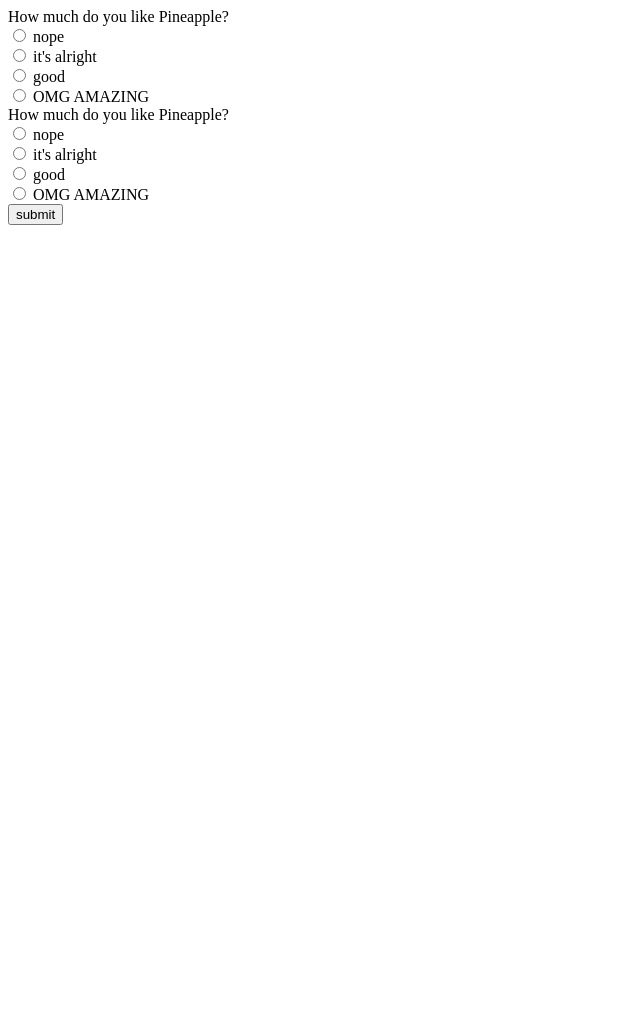
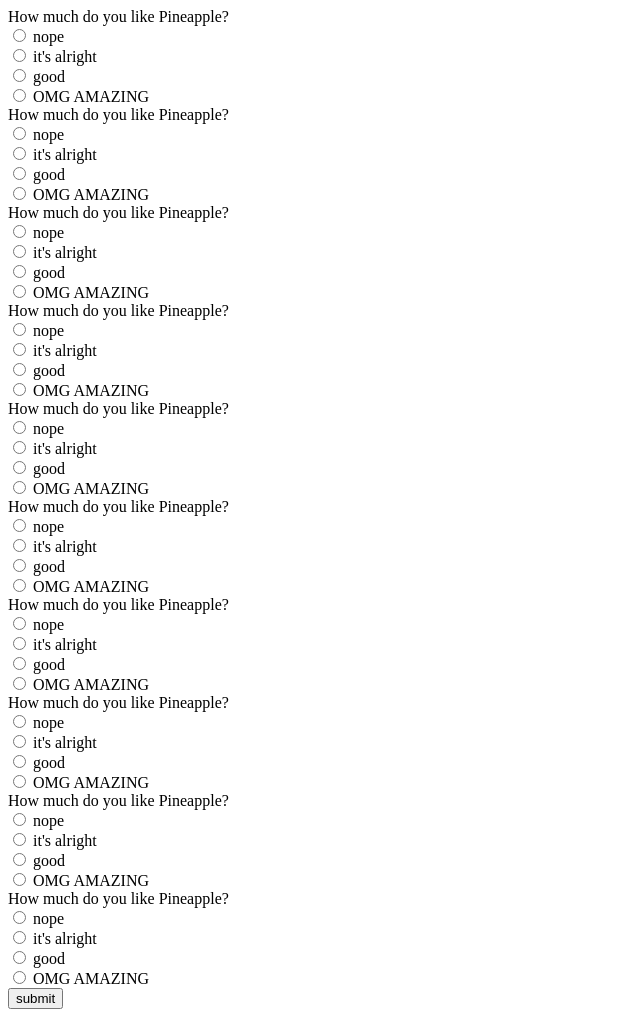
Before and after one commit to Mezran/GT-FriendsFinder, a website: page app/public/survey.html in a window 1280 px wide. Shown: the whole page, without its empty margins (0-640 px from the left). Before the commit the page ends 800 px from the top, so only its background shows below. Drawn offline with nearby package versions, Linux system fonts and the light colour scheme.

```diff
--- a/app/data/friends.js
+++ b/app/data/friends.js
@@ -12,3 +12,5 @@
   photo: "MISSING",
   scores: [2, 2, 2, 2, 2, 2, 2, 2, 2, 2]
 }]
+
+module.exports = friends;
--- a/app/public/survey.html
+++ b/app/public/survey.html
@@ -42,6 +42,126 @@
   <input type="radio" name="Q2" value="4">
   <span>OMG AMAZING</span>
 
+  <div class="">
+    How much do you like Pineapple?
+  </div>
+  <input type="radio" name="Q3" value="1">
+  <span>nope</span>
+  <br>
+  <input type="radio" name="Q3" value="2">
+  <span>it's alright</span>
+  <br>
+  <input type="radio" name="Q3" value="3">
+  <span>good</span>
+  <br>
+  <input type="radio" name="Q3" value="4">
+  <span>OMG AMAZING</span>
+
+  <div class="">
+    How much do you like Pineapple?
+  </div>
+  <input type="radio" name="Q4" value="1">
+  <span>nope</span>
+  <br>
+  <input type="radio" name="Q4" value="2">
+  <span>it's alright</span>
+  <br>
+  <input type="radio" name="Q4" value="3">
+  <span>good</span>
+  <br>
+  <input type="radio" name="Q4" value="4">
+  <span>OMG AMAZING</span>
+
+  <div class="">
+    How much do you like Pineapple?
+  </div>
+  <input type="radio" name="Q5" value="1">
+  <span>nope</span>
+  <br>
+  <input type="radio" name="Q5" value="2">
+  <span>it's alright</span>
+  <br>
+  <input type="radio" name="Q5" value="3">
+  <span>good</span>
+  <br>
+  <input type="radio" name="Q5" value="4">
+  <span>OMG AMAZING</span>
+
+  <div class="">
+    How much do you like Pineapple?
+  </div>
+  <input type="radio" name="Q6" value="1">
+  <span>nope</span>
+  <br>
+  <input type="radio" name="Q6" value="2">
+  <span>it's alright</span>
+  <br>
+  <input type="radio" name="Q6" value="3">
+  <span>good</span>
+  <br>
+  <input type="radio" name="Q6" value="4">
+  <span>OMG AMAZING</span>
+
+  <div class="">
+    How much do you like Pineapple?
+  </div>
+  <input type="radio" name="Q7" value="1">
+  <span>nope</span>
+  <br>
+  <input type="radio" name="Q7" value="2">
+  <span>it's alright</span>
+  <br>
+  <input type="radio" name="Q7" value="3">
+  <span>good</span>
+  <br>
+  <input type="radio" name="Q7" value="4">
+  <span>OMG AMAZING</span>
+
+  <div class="">
+    How much do you like Pineapple?
+  </div>
+  <input type="radio" name="Q8" value="1">
+  <span>nope</span>
+  <br>
+  <input type="radio" name="Q8" value="2">
+  <span>it's alright</span>
+  <br>
+  <input type="radio" name="Q8" value="3">
+  <span>good</span>
+  <br>
+  <input type="radio" name="Q8" value="4">
+  <span>OMG AMAZING</span>
+
+  <div class="">
+    How much do you like Pineapple?
+  </div>
+  <input type="radio" name="Q9" value="1">
+  <span>nope</span>
+  <br>
+  <input type="radio" name="Q9" value="2">
+  <span>it's alright</span>
+  <br>
+  <input type="radio" name="Q9" value="3">
+  <span>good</span>
+  <br>
+  <input type="radio" name="Q9" value="4">
+  <span>OMG AMAZING</span>
+
+  <div class="">
+    How much do you like Pineapple?
+  </div>
+  <input type="radio" name="Q10" value="1">
+  <span>nope</span>
+  <br>
+  <input type="radio" name="Q10" value="2">
+  <span>it's alright</span>
+  <br>
+  <input type="radio" name="Q10" value="3">
+  <span>good</span>
+  <br>
+  <input type="radio" name="Q10" value="4">
+  <span>OMG AMAZING</span>
+
 
   <br>
   <input class="submit" type="submit" name="submit" value="submit">
@@ -55,18 +175,18 @@
       data: []
     };
 
-    for (let i = 1; i <= 2; i++) {
+    for (let i = 1; i <= 10; i++) {
       let questions = document.getElementsByName("Q" + i);
-      console.log(questions);
-      console.log(questions.length);
+      // console.log(questions);
+      // console.log(questions.length);
       for (let j = 0; j < questions.length; j++) {
-        console.log("ran")
+        // console.log("ran")
         if (questions[j].checked === true) {
           dataToPOST.data.push(questions[j].value);
         } // end if
       } //end j forloop
     } //end i forloop
-    console.log("data")
+    console.log("data to send to server: ")
     console.log(dataToPOST);
 
     $.post("/api/friends", dataToPOST)
```
Also changed, not shown: app/routing/apiRouting.js (+35 -3 lines).
